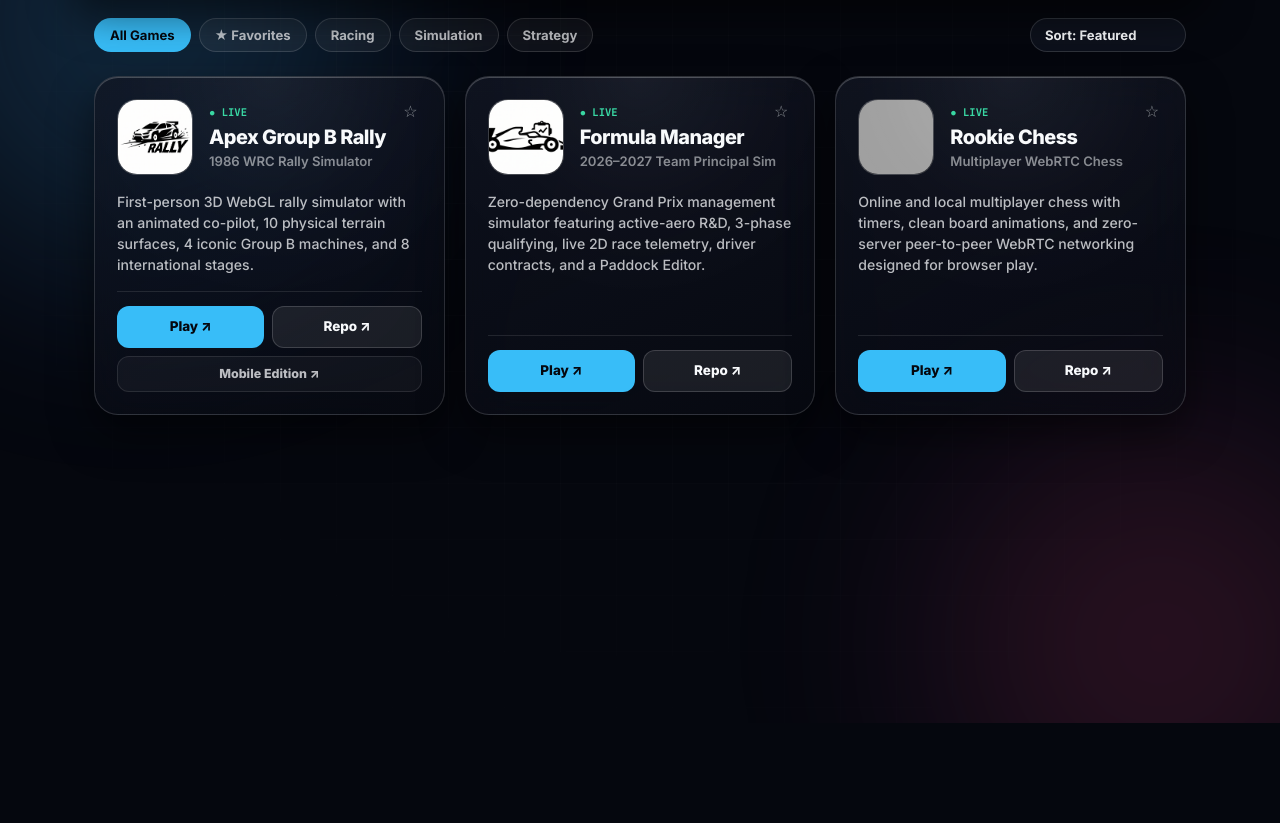
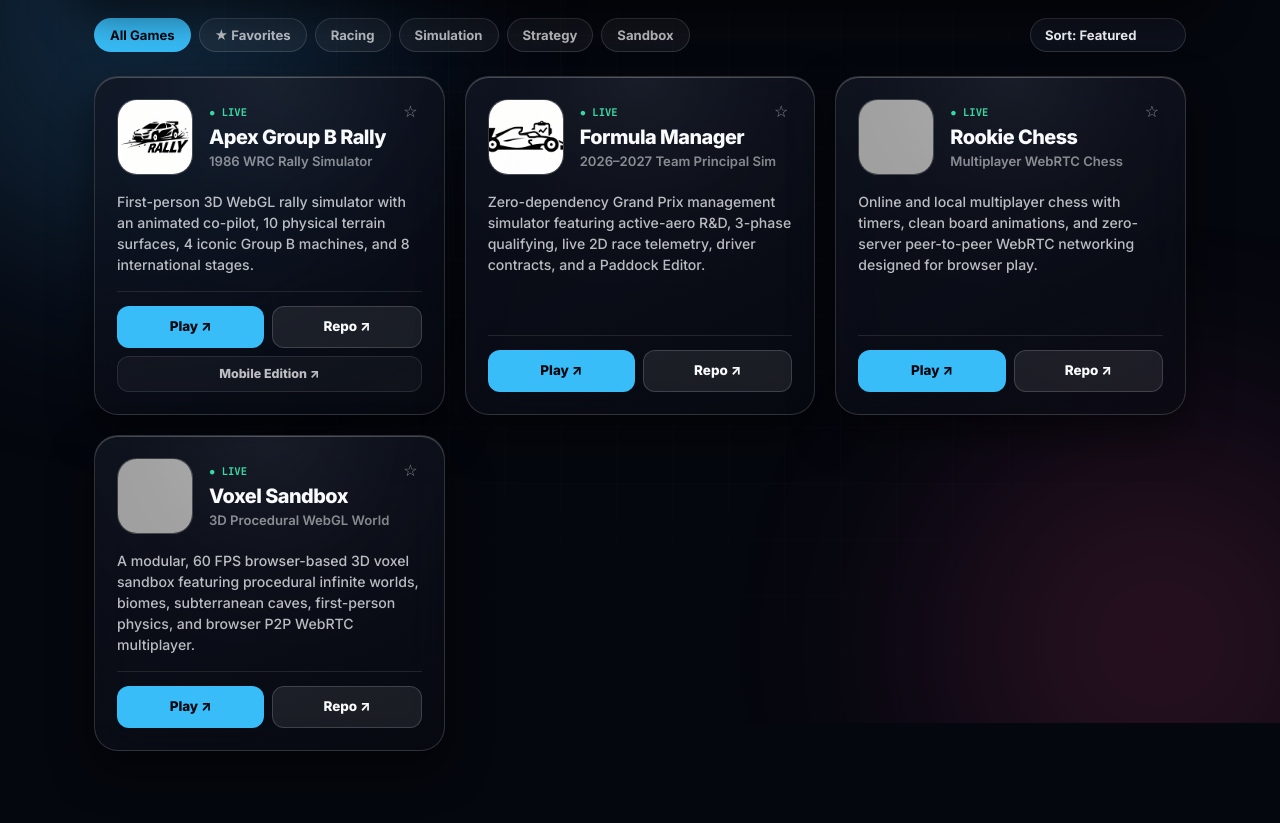
Before and after one commit to TrySmthNew993/TrySmthNew993.github.io, a plain HTML site: page index.html in a window 1280 px wide. Shown: the part 77-900 px from the top of the page. Before the commit the page ends 800 px from the top, so only its background shows below. Drawn offline with Linux system fonts and the light colour scheme; grey boxes are pictures that could not be loaded.

Commit message:
Add Voxel Sandbox to games library catalog and filter pills

```diff
--- a/games.js
+++ b/games.js
@@ -78,5 +78,25 @@ window.APEXWARE_GAMES = [
     repoUrl: "https://github.com/TrySmthNew993/chess-online",
     secondaryLink: null,
     tags: ["Chess", "WebRTC P2P", "Multiplayer", "Timers"]
+  },
+  {
+    id: "voxel-sandbox",
+    title: "Voxel Sandbox",
+    subtitle: "3D Procedural WebGL World",
+    description:
+      "A modular, 60 FPS browser-based 3D voxel sandbox featuring procedural infinite worlds, biomes, subterranean caves, first-person physics, and browser P2P WebRTC multiplayer.",
+    category: "sandbox",
+    status: "LIVE",
+    icon: "./assets/icons/voxel.jpeg",
+    iconSlot: {
+      code: "04",
+      monogram: "VX",
+      accent: "#10b981",
+      hint: "ICON SLOT"
+    },
+    pageUrl: "https://trysmthnew993.github.io/voxel-sandbox/",
+    repoUrl: "https://github.com/TrySmthNew993/voxel-sandbox",
+    secondaryLink: null,
+    tags: ["Three.js", "Voxel", "WebRTC P2P", "Procedural", "60 FPS"]
   }
 ];
--- a/index.html
+++ b/index.html
@@ -63,6 +63,7 @@
         <button class="filter-pill" type="button" data-filter="racing">Racing</button>
         <button class="filter-pill" type="button" data-filter="simulation">Simulation</button>
         <button class="filter-pill" type="button" data-filter="strategy">Strategy</button>
+        <button class="filter-pill" type="button" data-filter="sandbox">Sandbox</button>
       </div>
 
       <div class="sort-wrap">
```
Also changed, not shown: 1 other file.
